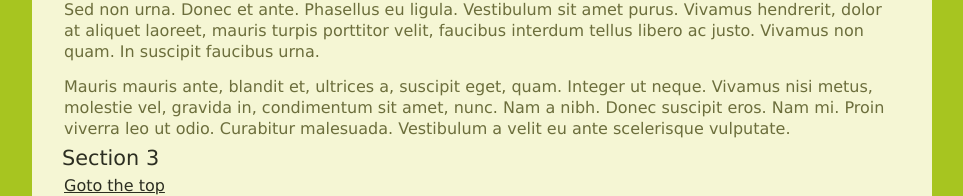
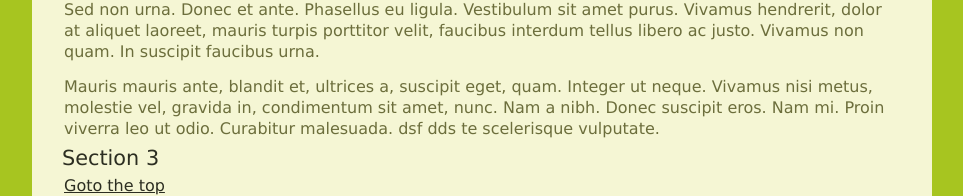
Before and after one commit to jfnever/week7, a plain HTML site: page index.html in a window 1280 px wide. Shown: the part 1475-1671 px from the top of the page, without its empty margins (158-1121 px from the left). Drawn offline with nearby package versions, Linux system fonts and the light colour scheme; a script that the page names is missing.

```diff
--- a/index.html
+++ b/index.html
@@ -102,7 +102,7 @@
     Mauris mauris ante, blandit et, ultrices a, suscipit eget, quam. Integer
     ut neque. Vivamus nisi metus, molestie vel, gravida in, condimentum sit
     amet, nunc. Nam a nibh. Donec suscipit eros. Nam mi. Proin viverra leo ut
-    odio. Curabitur malesuada. Vestibulum a velit eu ante scelerisque vulputate.
+    odio. Curabitur malesuada. dsf dds te scelerisque vulputate.
     </p>
 
   <h3 id="section3">Section 3</h3>
```
